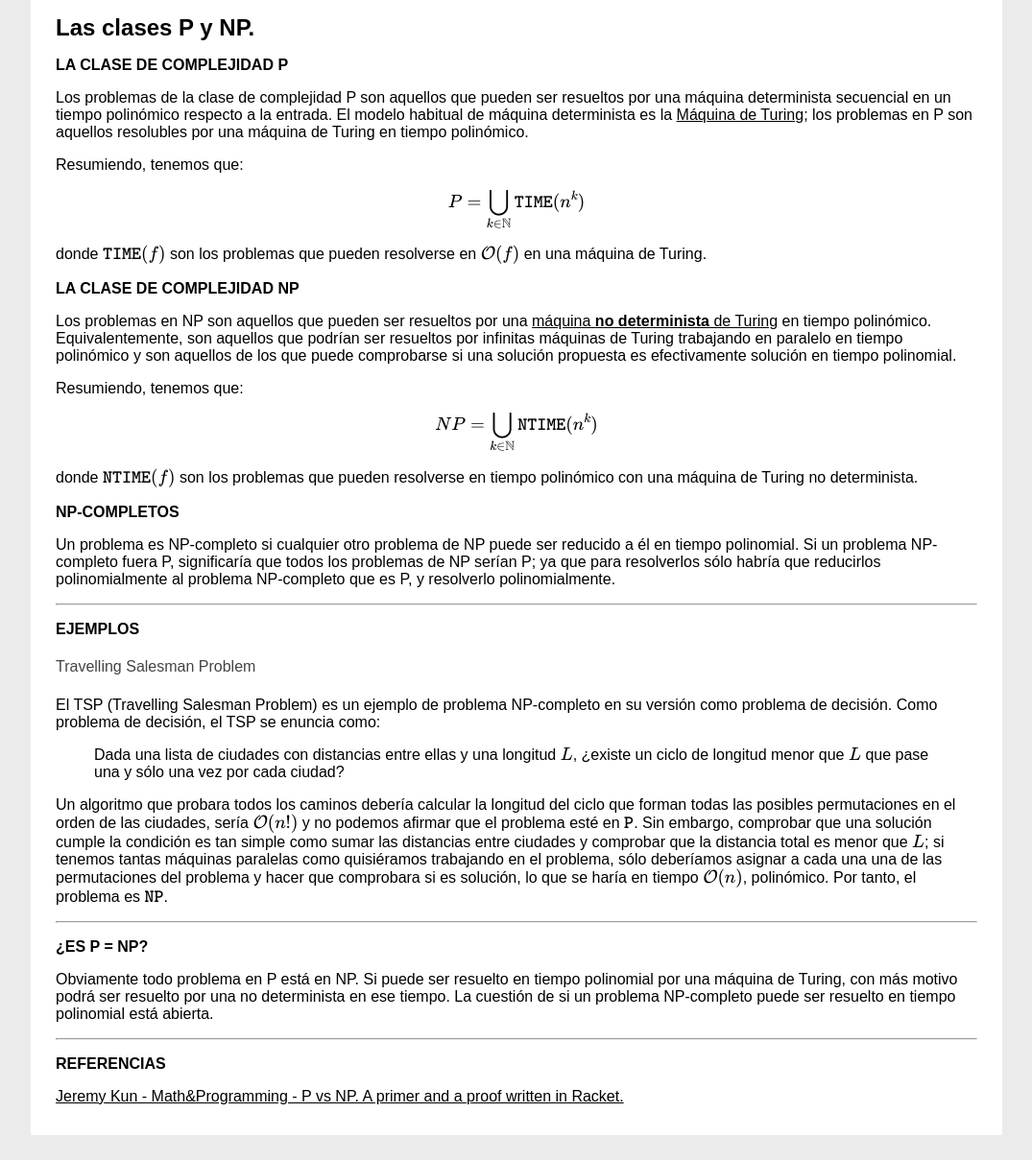
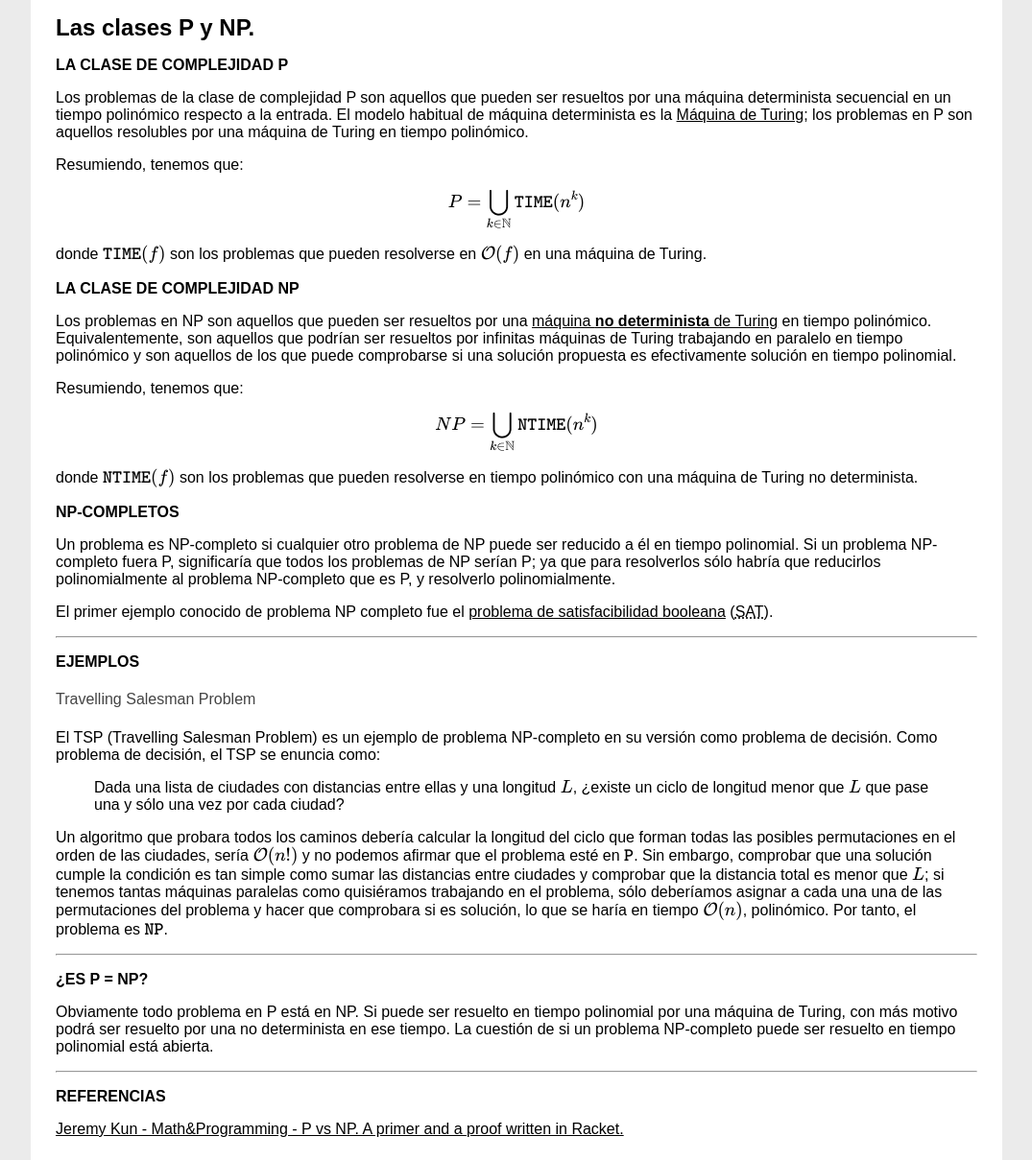
Before and after one commit to libreim/blog, a Jekyll site: the page built from _posts/2014-4-12-PyNP.md, in a window 1280 px wide. Shown: the part 100-1309 px from the top of the page at 96% size, without its empty margins (102-1177 px from the left). Built offline with Jekyll 4.4.1, drawn with Linux system fonts in a browser that asks for light colours; formulas are drawn with MathJax 3; grey boxes are pictures that could not be loaded.

Commit message:
SAT como problema NP-completo.

```diff
--- a/_posts/2014-4-12-PyNP.md
+++ b/_posts/2014-4-12-PyNP.md
@@ -31,6 +31,10 @@ donde `$\mathtt{NTIME}(f)$` son los problemas que pueden resolverse en tiempo po
 ### NP-completos
 Un problema es NP-completo si cualquier otro problema de NP puede ser reducido a él en tiempo polinomial. Si un problema NP-completo fuera P, significaría que todos los problemas de NP serían P; ya que para resolverlos sólo habría que reducirlos polinomialmente al problema NP-completo que es P, y resolverlo polinomialmente.
 
+El primer ejemplo conocido de problema NP completo fue el [problema de satisfacibilidad booleana](http://es.wikipedia.org/wiki/Problema_de_satisfacibilidad_booleana) (SAT).
+
+*[SAT]: Boolean SATISFIABILITY
+
 _____
 
 ### Ejemplos
```
